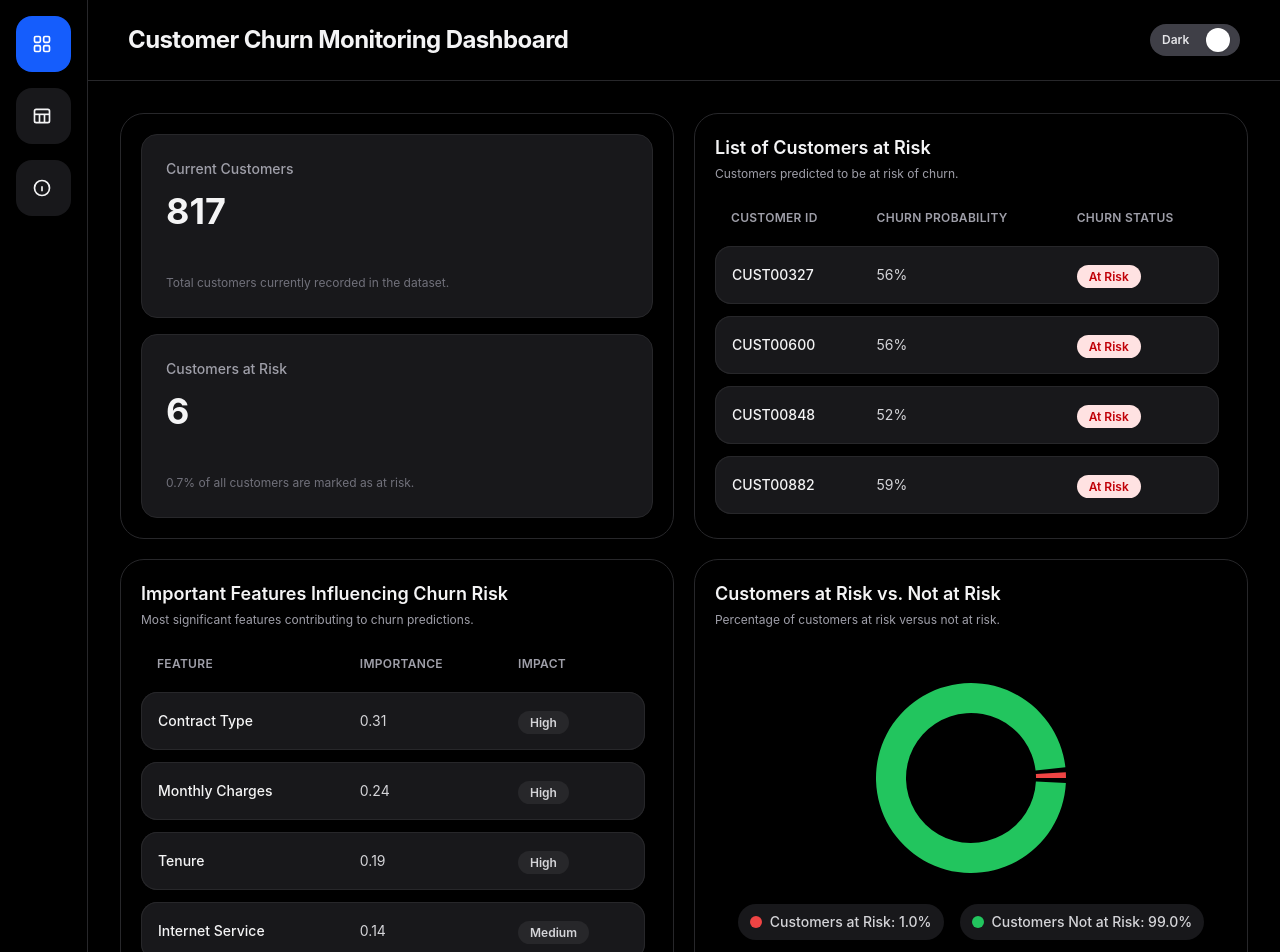
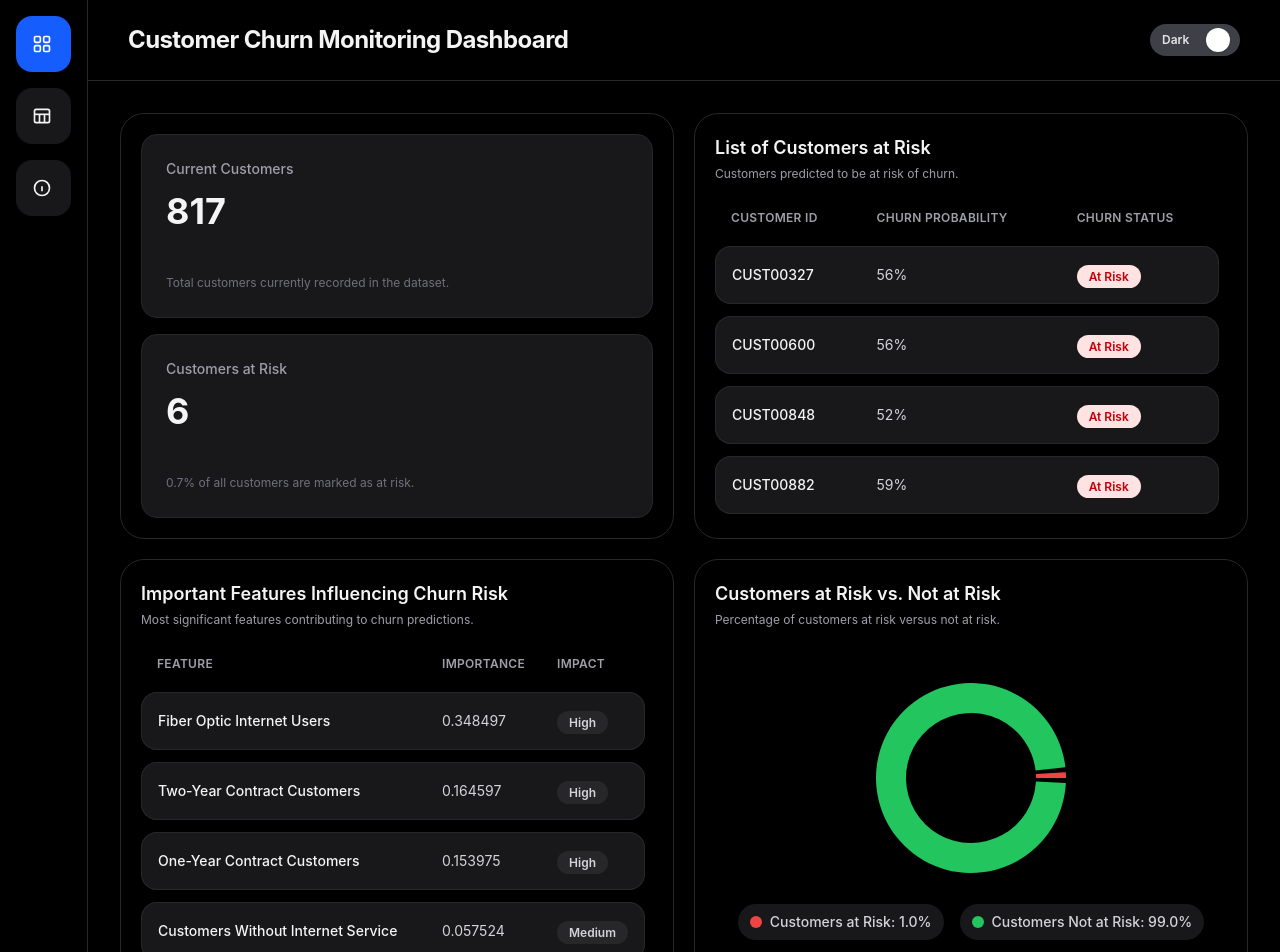
Before and after one commit to zzzillo/IBM-Telco-Customer-Churn, a React (Vite) app in the folder dashboard/: page / in a window 1280 px wide. Shown: the top 952 px of the page. Built offline with nearby package versions, Linux system fonts and the light colour scheme.

Commit message:
added features data

```diff
--- /dev/null
+++ b/dashboard/public/features.json
@@ -0,0 +1,52 @@
+[
+    {
+        "feature": "Fiber Optic Internet Users",
+        "importance": 0.348497,
+        "impact": "High"
+    },
+    {
+        "feature": "Two-Year Contract Customers",
+        "importance": 0.164597,
+        "impact": "High"
+    },
+    {
+        "feature": "One-Year Contract Customers",
+        "importance": 0.153975,
+        "impact": "High"
+    },
+    {
+        "feature": "Customers Without Internet Service",
+        "importance": 0.057524,
+        "impact": "Medium"
+    },
+    {
+        "feature": "Customer Tenure (Length of Stay)",
+        "importance": 0.041290,
+        "impact": "Medium"
+    },
+    {
+        "feature": "Customers with Streaming Movies",
+        "importance": 0.024517,
+        "impact": "Low"
+    },
+    {
+        "feature": "Electronic Check Payment Users",
+        "importance": 0.019632,
+        "impact": "Low"
+    },
+    {
+        "feature": "Customers with Multiple Phone Lines",
+        "importance": 0.017173,
+        "impact": "Low"
+    },
+    {
+        "feature": "Customers with Online Security Service",
+        "importance": 0.014403,
+        "impact": "Low"
+    },
+    {
+        "feature": "Customers with Phone Service",
+        "importance": 0.014304,
+        "impact": "Low"
+    }
+]
--- a/dashboard/src/App.tsx
+++ b/dashboard/src/App.tsx
@@ -12,6 +12,7 @@ export default function App() {
   const [mobileOpen, setMobileOpen] = useState(false);
   const [darkMode, setDarkMode] = useState(true);
   const [datasetRows, setDatasetRows] = useState<DatasetRow[]>([]);
+  const [importantFeatures, setImportantFeatures] = useState<FeatureItem[]>([]);
 
   useEffect(() => {
     fetch("/data.json")
@@ -21,6 +22,14 @@ export default function App() {
       })
       .catch((err) => {
         console.error("Error loading JSON:", err);
+      });
+    fetch("/features.json")
+      .then((res) => res.json())
+      .then((data) => {
+        setImportantFeatures(data);
+      })
+      .catch((err) => {
+        console.error("Error loading features:", err);
       });
   }, []);
 
@@ -77,16 +86,6 @@ export default function App() {
     ];
   }, [atRiskCount, totalCustomers]);
 
-  const importantFeatures: FeatureItem[] = [
-    { feature: "Contract Type", importance: "0.31", impact: "High" },
-    { feature: "Monthly Charges", importance: "0.24", impact: "High" },
-    { feature: "Tenure", importance: "0.19", impact: "High" },
-    { feature: "Internet Service", importance: "0.14", impact: "Medium" },
-    { feature: "Payment Method", importance: "0.12", impact: "Medium" },
-    { feature: "Online Security", importance: "0.10", impact: "Medium" },
-    { feature: "Tech Support", importance: "0.09", impact: "Medium" },
-  ];
-
   return (
     <main className={darkMode ? "min-h-screen bg-black" : "min-h-screen bg-slate-100"}>
       <div className="flex min-h-screen flex-col lg:flex-row">
```
